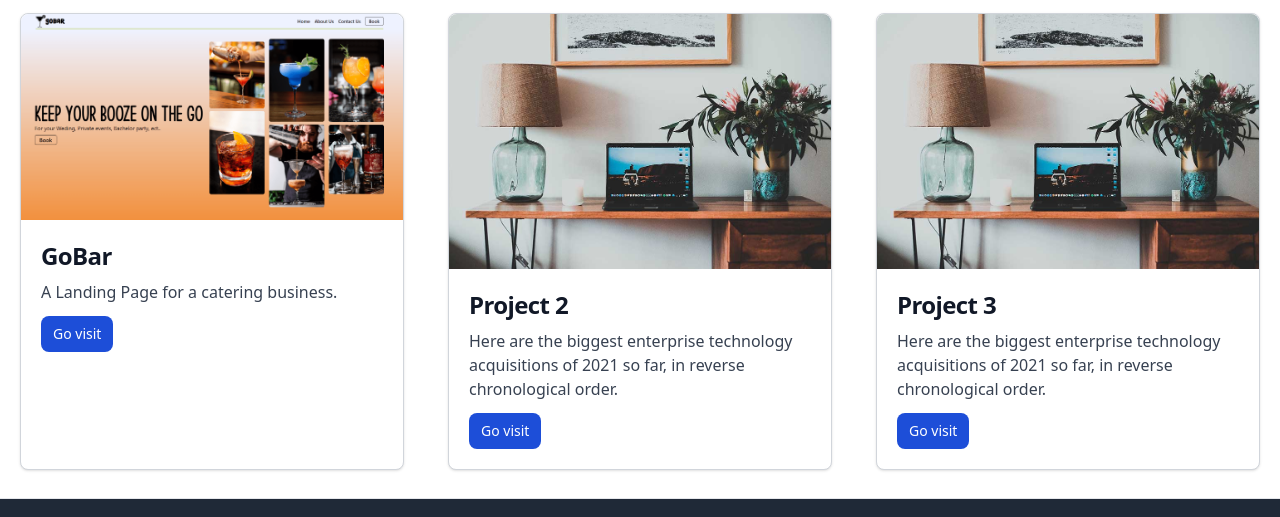
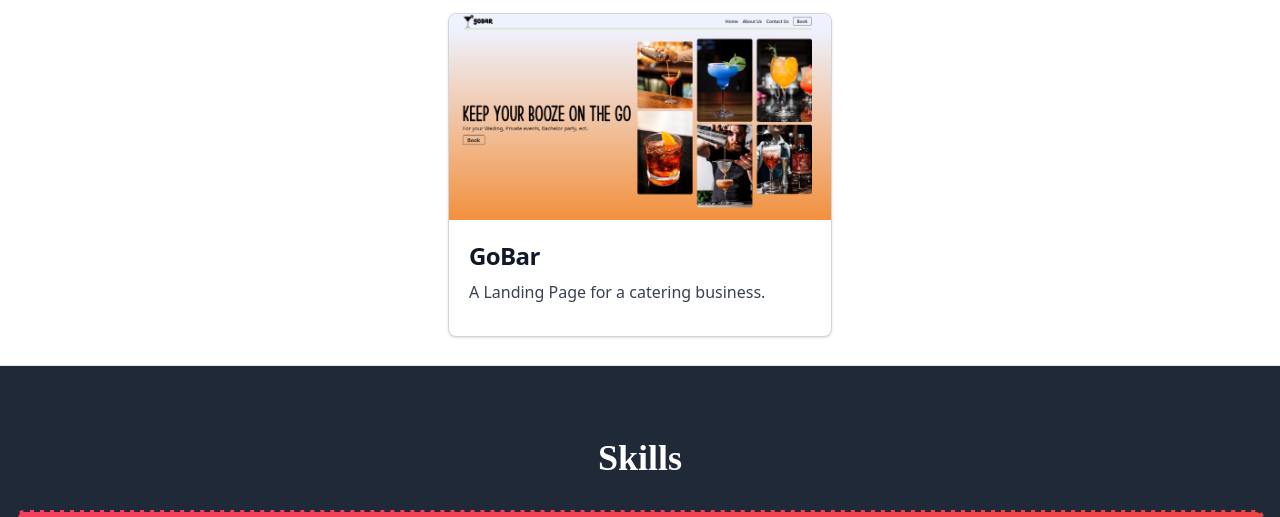
Before and after one commit to fomenendez86/fomenendez86.github.io, a website: page index.html in a window 1280 px wide. Shown: the part 581-1098 px from the top of the page. Drawn offline with Linux system fonts and the light colour scheme; a web font is replaced by a local one.

Commit message:
Comment Part of the Project section

```diff
--- a/index.html
+++ b/index.html
@@ -124,14 +124,14 @@
             <h5 class="mb-2 text-2xl tracking-tight text-gray-900 font-semibold">GoBar</h5>
           </a>
           <p class="mb-3 font-normal text-gray-700">A Landing Page for a catering business.</p>
-          <a href="#"
+          <!--a href="#"
             class="inline-flex items-center px-3 py-2 text-sm font-medium text-center text-white bg-blue-700 rounded-lg hover:bg-blue-800 focus:ring-4 focus:outline-none focus:ring-blue-300">
             Go visit
-          </a>
+          </a-->
         </div>
       </div>
 
-      <div class="mx-auto max-w-sm bg-white border border-gray-300 rounded-lg shadow mt-4">
+      <!--div class="mx-auto max-w-sm bg-white border border-gray-300 rounded-lg shadow mt-4">
         <a href="#">
           <img class="rounded-t-lg" src="images/image-1.jpg" alt="" />
         </a>
@@ -163,7 +163,7 @@
             Go visit
           </a>
         </div>
-      </div>
+      </div-->
 
     </div>
 
```
